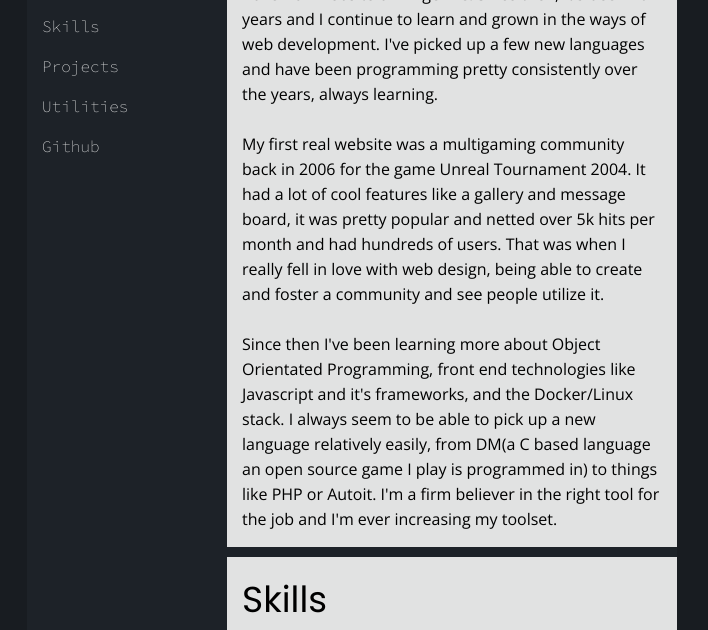
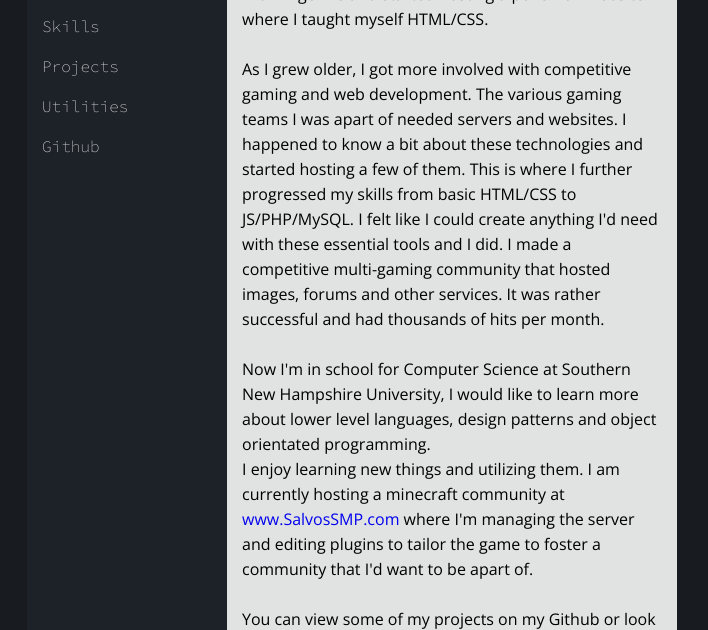
Before and after one commit to mtpow/mtpow.github.io, a plain HTML site: page index.html in a window 1280 px wide. Shown: the part 154-784 px from the top of the page, without its empty margins (288-996 px from the left). Drawn offline with nearby package versions, Linux system fonts and the light colour scheme; a web font is replaced by a local one.

Commit message:
Update index.html

```diff
--- a/index.html
+++ b/index.html
@@ -25,20 +25,31 @@
 				<div class="content">
 					<h1 id="jump-about">About</h1>
 					<p>
-						The first time I ever touched anything related to coding was in the late 90s, when I was 10 years old.
-						I started a Pokemon website on Angelfire. Since then, it's been 20 years and I continue to learn and grown
-						in the ways of web development. I've picked up a few new languages and have been programming pretty
-						consistently over the years, always learning.
-						<br /><br />
-						My first real website was a multigaming community back in 2006
-						for the game Unreal Tournament 2004. It had a lot of cool features like a gallery and message board, it was
-						pretty popular and netted over 5k hits per month and had hundreds of users. That was when I really fell in
-						love with web design, being able to create and foster a community and see people utilize it.
-						<br /> <br/>
-						Since then I've been learning more about Object Orientated Programming, front end technologies like Javascript
-						and it's frameworks, and the Docker/Linux stack. I always seem to be able to pick up a new language relatively
-						easily, from DM(a C based language an open source game I play is programmed in) to things like PHP or Autoit.
-						I'm a firm believer in the right tool for the job and I'm ever increasing my toolset.
+						I started with web development as a child. Our first PC was a used windows 98 PC from Ebay.
+						I toyed around with Angelfire and started hosting a pokemon website where I taught myself
+						HTML/CSS.
+						<br><br>
+						As I grew older, I got more involved with competitive gaming and web development. The various
+						gaming teams I was apart of needed servers and websites. I happened to know a bit about these
+						technologies and started hosting a few of them. This is where I further progressed my skills
+						from basic HTML/CSS to JS/PHP/MySQL. I felt like I could create anything I'd need with these
+						essential tools and I did. I made a competitive multi-gaming community that hosted images, forums
+						and other services. It was rather successful and had thousands of hits per month.
+						<br><br>
+						Now I'm in school for Computer Science at Southern New Hampshire University, I would like to learn
+						more about lower level languages, design patterns and object orientated programming.
+						<br>
+						I enjoy learning new things and utilizing them. I am currently hosting a minecraft community
+						at <a href="http://salvossmp.com">www.SalvosSMP.com</a> where I'm managing the server and
+						editing plugins to tailor the game to foster a community that I'd want to be apart of.
+						<br><br>
+						You can view some of my projects on my Github or look below for some choice ones I've selected
+						to show off.
+						<br>
+						<br>
+						Thanks for reading, Mike.
+
+
 					</p>
 				</div>
 				<div class="content">
```
